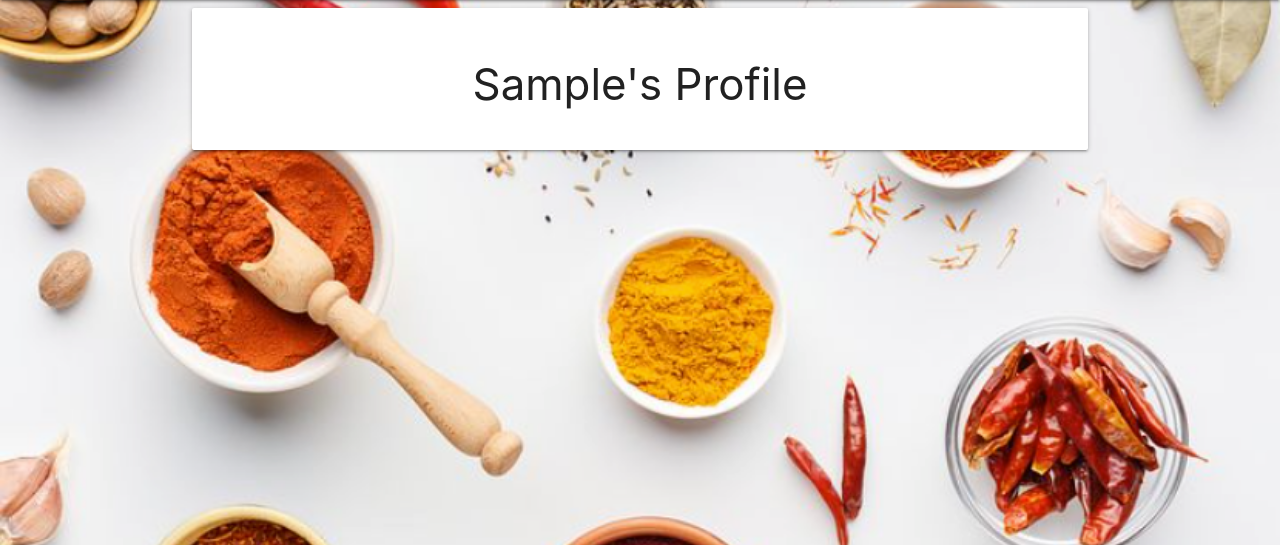
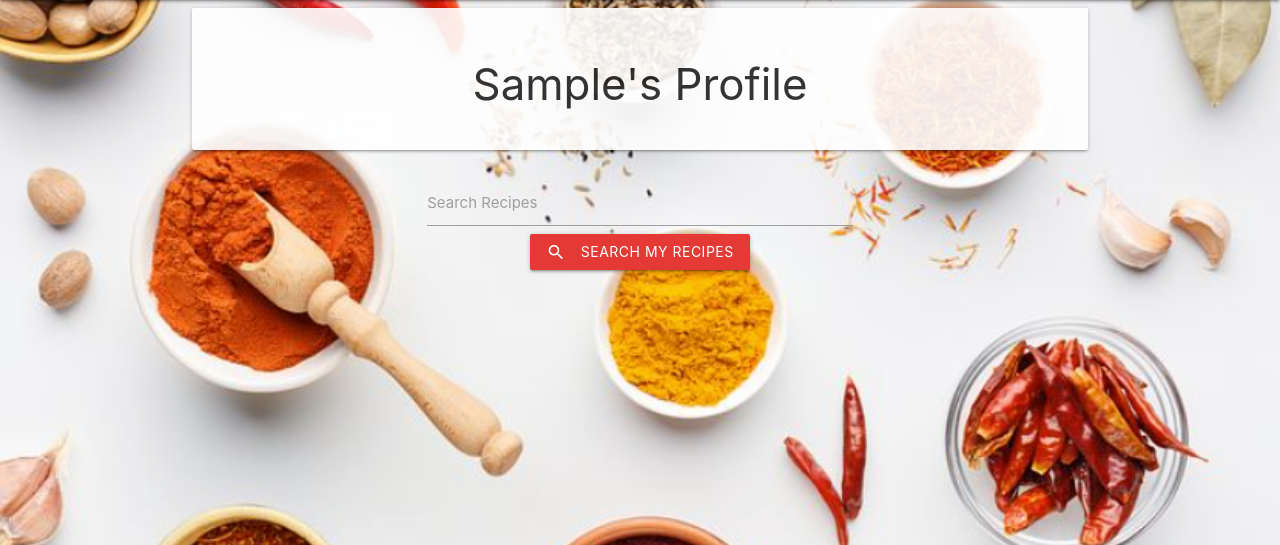
Before and after one commit to Cintakins/Recipe-Website, a Flask app: page /profile/sample in a window 1280 px wide. Shown: the part 64-609 px from the top of the page. Run offline with Flask 2, Linux system fonts and the light colour scheme; the visitor is signed in with stand-in values (Sample User, id 1); a database or web service that is not in the repository returns one stand-in record (values such as "Sample title"); some libraries are stand-ins or nearby versions.

Commit message:
added profile search function, although not yet working properly

```diff
--- a/app.py
+++ b/app.py
@@ -39,15 +39,25 @@ def home():
 
 @app.route("/all_recipes")
 def all_recipes():
-    recipes = mongo.db.recipes.find()
+    recipes = list(mongo.db.recipes.find())
     return render_template("recipes.html", recipes=recipes)
 
 
 @app.route("/search", methods=["POST", "GET"])
 def search():
     search_item = request.form.get("search")
-    recipes = mongo.db.recipes.find({"$text": {"$search": search_item}})
+    recipes = list(mongo.db.recipes.find({"$text": {"$search": search_item}}))
     return render_template("recipes.html", recipes=recipes)
+
+
+@app.route("/profile_search<user>", methods=["POST", "GET"])
+def profile_search(user):
+    search_item = request.form.get("search")
+    recipes = list(mongo.db.recipes.find({"$text": {"$search": search_item}}))
+
+    user = mongo.db.users.find_one(
+        {"username": session["current_user"]})["username"]
+    return render_template("profile.html", user=user, recipes=recipes)
 
 
 @app.route("/edit/<recipe_id>", methods=["POST", "GET"])
--- a/static/css/style.css
+++ b/static/css/style.css
@@ -11,3 +11,16 @@ body {
 .recipe-name {
     opacity: 0.8;
 }
+
+.login-form {
+    background-color: white;
+    opacity: 0.8;
+}
+
+.card-panel {
+    opacity: 0.9;
+}
+
+.no-results {
+    opacity: 0.8;
+}
--- a/templates/profile.html
+++ b/templates/profile.html
@@ -6,8 +6,23 @@
         {{ user.title() }}'s Profile
     </h3>
 </div>
+<div class="row center-align">
+    <form class="col s12" action="{{ url_for('profile_search') }}" method="POST">
+        <div class="row">
+            <div class="input-field col s10 m6 offset-s1 offset-m3">
+                <input id="search" type="text" class="validate" name="search" required>
+                <label for="search">Search Recipes</label>
+                <button class="btn waves-effect waves-light red darken-1" type="submit" name="action">Search My Recipes
+                    <i class="material-icons left">search</i>
+                </button>
+            </div>
+        </div>
+    </form>
+</div>
+
     {% for recipe in recipes %}
         {% if recipe.added_by == user %}
+            {% if recipe %}
                 <div class="row">
                     <div class="col cards-container s12 m6 l4">
                         <div class="card large">
@@ -45,6 +60,15 @@
                         </div>
                     </div>
                 </div>
+                {% else %}
+                <div class="row">
+                    <div class="card-panel center-align col s12 m8 offset-m2 l4 offset-l4 no-results">
+                        <h5 class="red-text">
+                            Sorry. No Recipes were found.
+                        </h5>
+                    </div>
+                </div>
+            {% endif %}
         {% endif %}
     {% endfor %}
 
```
Also changed, not shown: templates/login.html (+6 -8 lines), templates/login_to_add.html (+4 -6 lines), templates/recipes.html (+12 -1 lines). Lines whose indentation alone changed are shown as unchanged.
